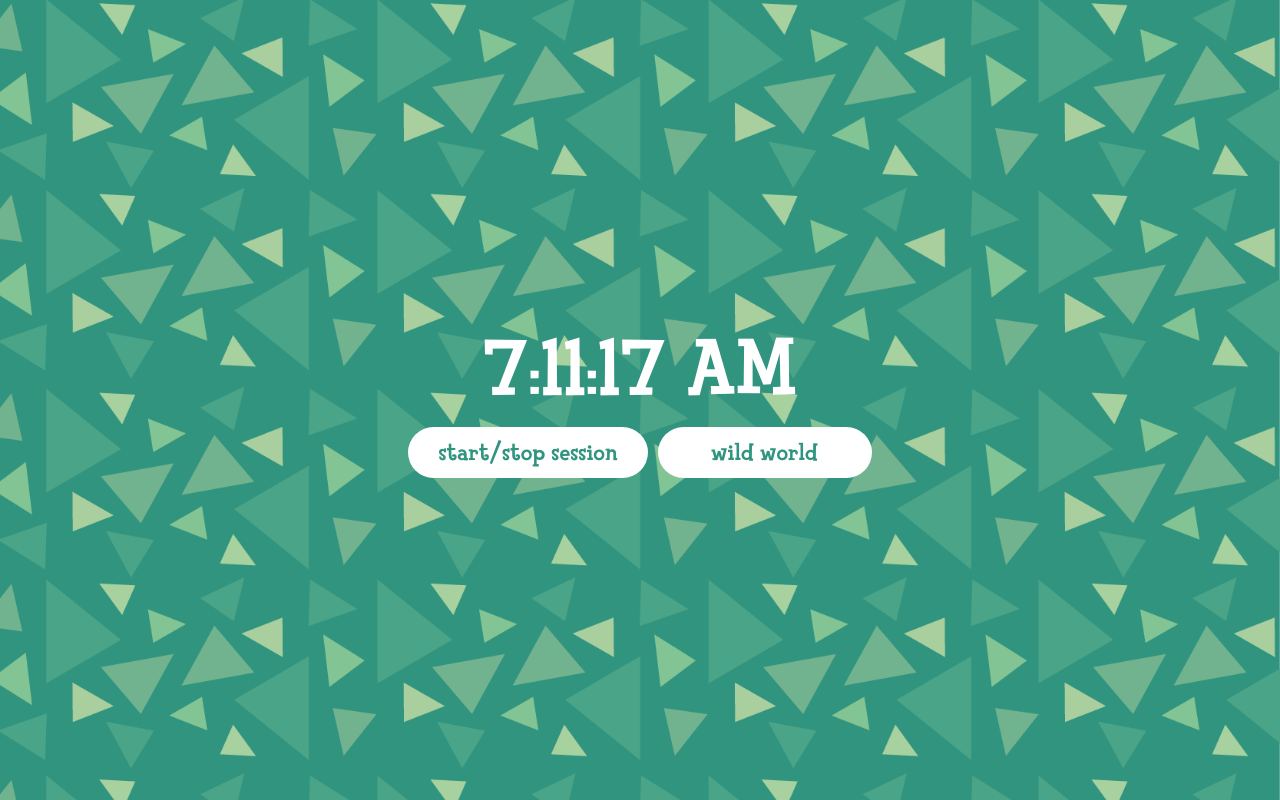
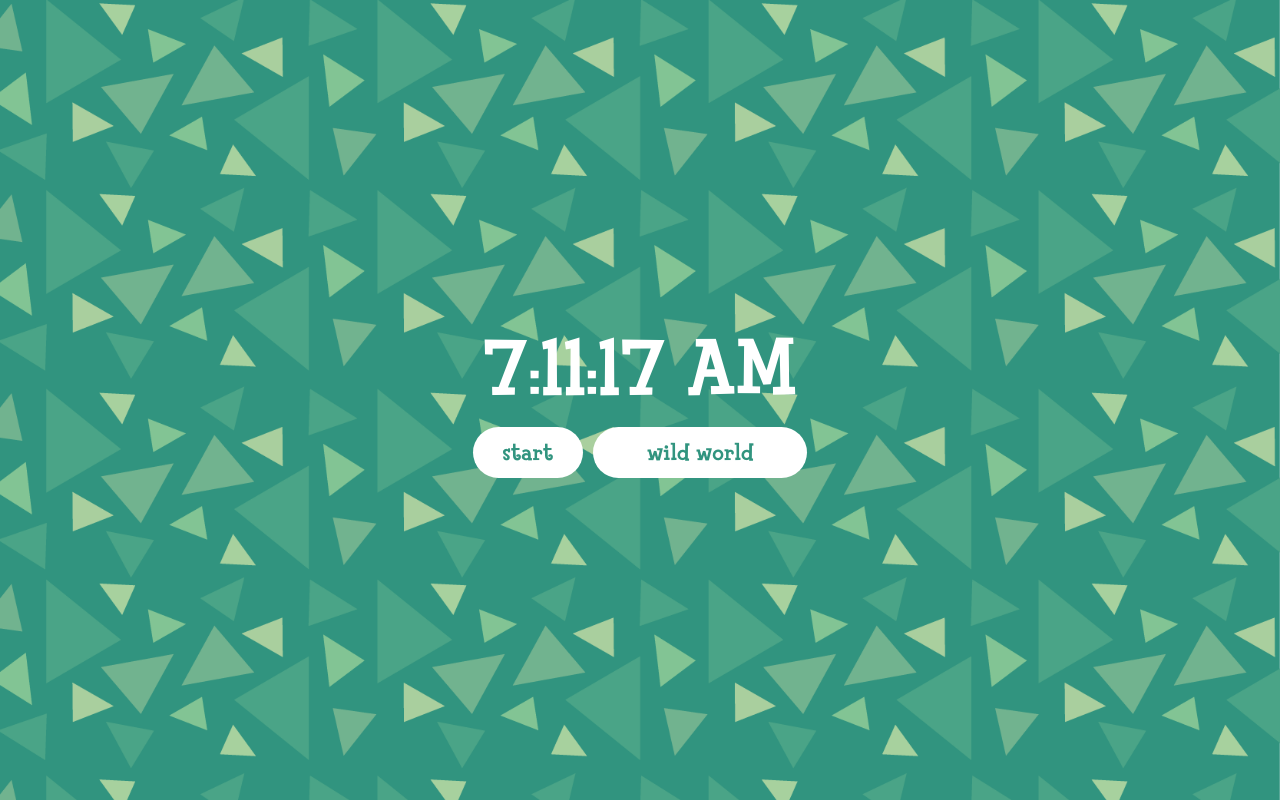
Before and after one commit to d5vis/ac, a React (Create React App) app: page / in a window 1280 px wide. Built offline with nearby package versions, Linux system fonts and the light colour scheme.

Commit message:
stop/start // bryan the goat

```diff
--- a/src/Forms.js
+++ b/src/Forms.js
@@ -70,9 +70,11 @@ export default function Forms() {
     console.log(track);
   }
 
+  let stopStart = playing ? "stop" : "start";
+
   return (
     <div className="Forms">
-      <button onClick={playAudio}>start/stop session</button>
+      <button onClick={playAudio}>{stopStart}</button>
       <select onChange={onChange}>
         <option value="animalCrossing">animal crossing</option>
         <option value="wildWorld" selected>
```
